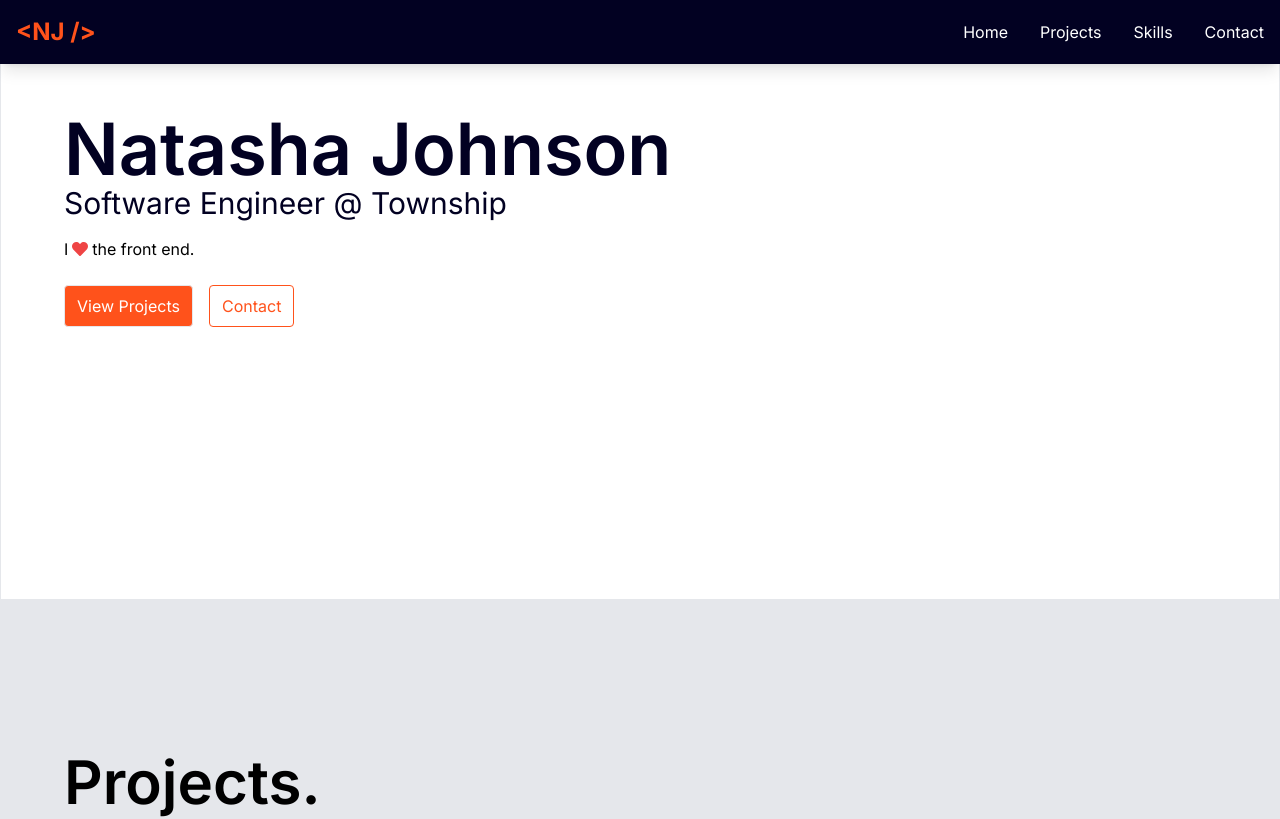
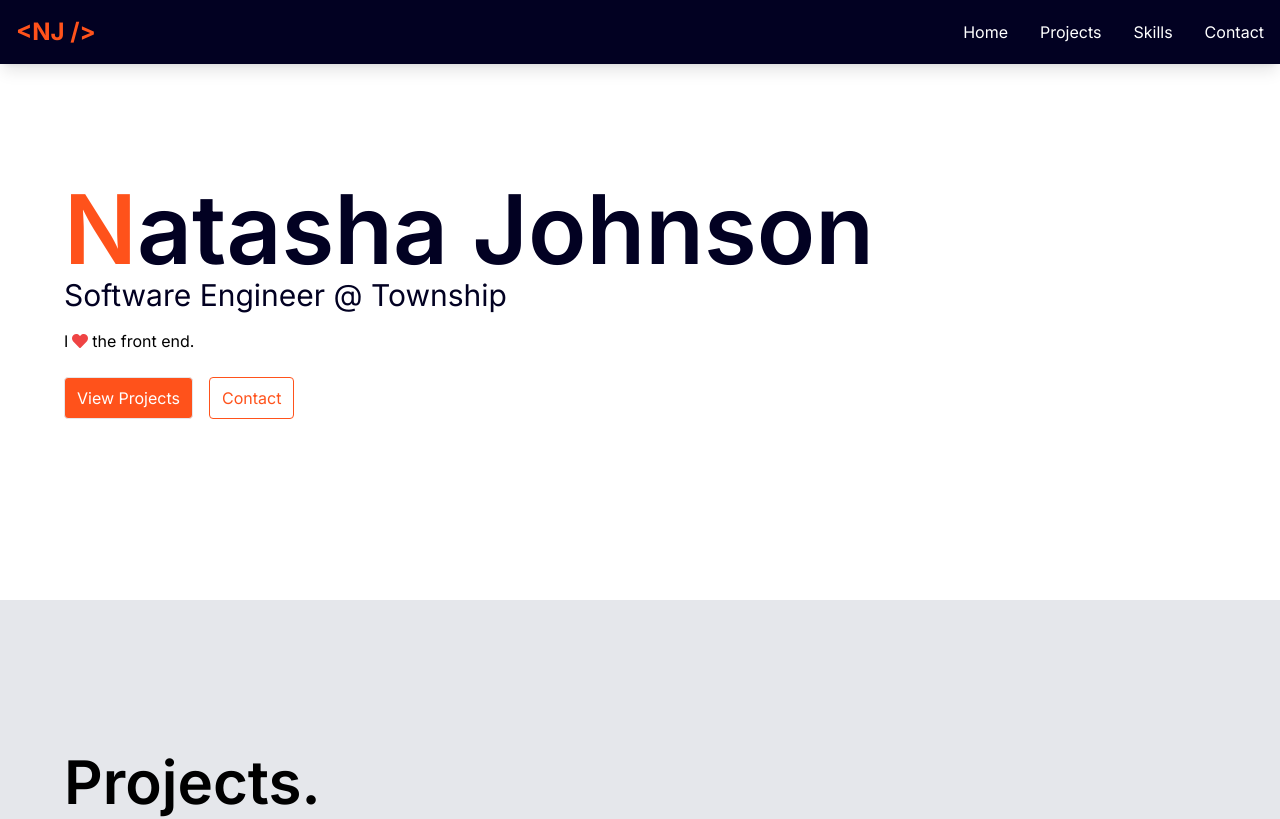
Before and after one commit to artsycoder533/portfolio-v2, a Next.js app: page / in a window 1280 px wide. Shown: the top 819 px of the page. Built offline with nearby package versions, Linux system fonts and the light colour scheme.

Commit message:
chore: add hero styles

```diff
--- a/app/components/Hero.tsx
+++ b/app/components/Hero.tsx
@@ -1,27 +1,41 @@
-import React from 'react'
-import Image from 'next/image'
-import headshot from '../../public/images/headshot.jpg'
-import { FaHeart } from 'react-icons/fa'
-import Link from 'next/link'
+import React from "react";
+import Image from "next/image";
+import headshot from "../../public/images/headshot.jpg";
+import { FaHeart } from "react-icons/fa";
+import Link from "next/link";
 
-type Props = {}
+type Props = {};
 
 const Hero = (props: Props) => {
   return (
-    <section className="pt-28 h-[600px] border" id="home">
-      <div className="max-w-[1400px] w-[90vw] mx-auto flex flex-row justify-between">
-      <div className="flex flex-col">
-        <h1 className="text-7xl font-semibold text-primary">Natasha Johnson</h1>
-        <p className="text-3xl text-primary">Software Engineer @ Township</p>
-        <p className="flex items-center gap-1 mt-4">I <FaHeart className="text-red-500"/> the front end.</p>
-        <div className="mt-6 flex flex-row gap-4">
-          <Link href="#projects" className="border bg-accent text-white rounded px-3 py-2 hover:bg-secondary">View Projects</Link>
-          <Link href="#contact" className="border border-accent text-accent rounded px-3 py-2 hover:text-secondary hover:border-secondary">Contact</Link>
-        </div>
-      </div>
+    <section className=" h-[600px] flex items-center" id="home">
+      <div className="max-w-[1400px] w-[90vw] mx-auto flex flex-col justify-between">
+
+          <h1 className="text-8xl font-semibold text-primary first-letter:text-accent">
+            Natasha Johnson
+          </h1>
+          <p className="text-3xl text-primary">Software Engineer @ Township</p>
+          <p className="flex items-center gap-1 mt-4">
+            I <FaHeart className="text-red-500" /> the front end.
+          </p>
+          <div className="mt-6 flex flex-row gap-4">
+            <Link
+              href="#projects"
+              className="border bg-accent text-white rounded px-3 py-2 hover:bg-secondary"
+            >
+              View Projects
+            </Link>
+            <Link
+              href="#contact"
+              className="border border-accent text-accent rounded px-3 py-2 hover:text-secondary hover:border-secondary"
+            >
+              Contact
+            </Link>
+          </div>
+
       </div>
     </section>
-  )
-}
+  );
+};
 
-export default Hero
+export default Hero;
```
